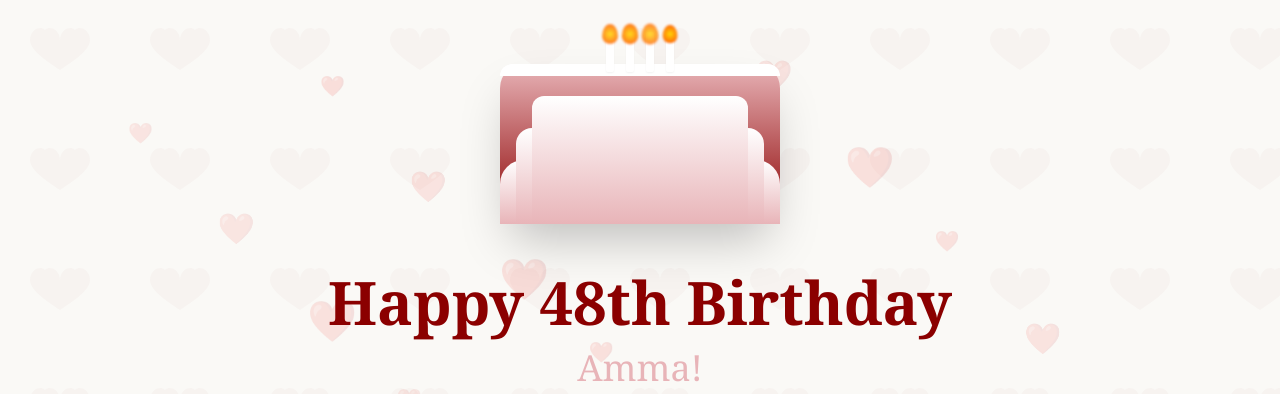
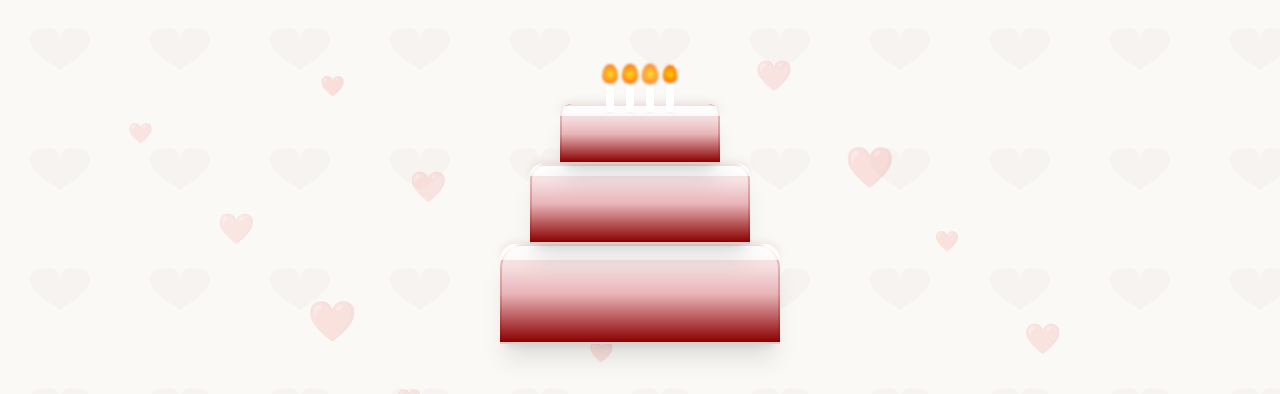
Before and after one commit to MedhaUdupa/amma-birthday, a React (Vite) app: page / in a window 1280 px wide. Both pictures are taken after a click on the button "Open with Love". Shown: the top 394 px of the page. Built offline with nearby package versions, Linux system fonts and the light colour scheme.

Commit message:
Create proper tiered cake design and make image carousel support unlimited images

```diff
--- a/src/components/BirthdayCake.jsx
+++ b/src/components/BirthdayCake.jsx
@@ -38,29 +38,47 @@ const BirthdayCake = () => {
   const candles = Array.from({ length: 4 }, (_, i) => i)
 
   return (
-    <div className="relative w-full flex justify-center">
-      {/* Cake Base */}
-      <div className="relative bg-gradient-to-b from-soft-rose to-deep-crimson rounded-t-3xl shadow-2xl"
-           style={{
-             width: 'min(280px, 90vw)',
-             height: 'clamp(140px, 25vw, 160px)',
-             maxWidth: '320px'
-           }}>
-        {/* Cake Layers - Bottom (largest) */}
-        <div className="absolute bottom-0 left-0 right-0 h-2/5 bg-gradient-to-b from-white to-soft-rose rounded-t-3xl" />
-        {/* Cake Layers - Middle */}
-        <div className="absolute bottom-0 left-0 right-0 h-3/5 bg-gradient-to-b from-white to-soft-rose rounded-t-2xl mx-4" />
-        {/* Cake Layers - Top (smallest) */}
-        <div className="absolute bottom-0 left-0 right-0 h-4/5 bg-gradient-to-b from-white to-soft-rose rounded-t-xl mx-8" />
+    <div className="relative w-full flex justify-center items-end" style={{ height: '280px' }}>
+      {/* Bottom Tier (Largest) */}
+      <div className="relative" style={{ width: '280px', height: '100px' }}>
+        <div className="absolute bottom-0 left-0 right-0 h-full bg-gradient-to-b from-white via-soft-rose to-deep-crimson rounded-t-3xl shadow-xl border-2 border-deep-crimson/20" />
+        <div className="absolute top-0 left-0 right-0 h-4 bg-white rounded-t-3xl" style={{
+          background: 'linear-gradient(to bottom, rgba(255,255,255,0.9), rgba(255,255,255,0.7))',
+          boxShadow: '0 -2px 10px rgba(139, 0, 0, 0.1)'
+        }} />
+      </div>
 
-        {/* Frosting */}
-        <div className="absolute top-0 left-0 right-0 h-3 bg-white rounded-t-3xl" />
-        <div className="absolute top-0 left-0 right-0 h-2 bg-white rounded-t-2xl mx-4" />
-        <div className="absolute top-0 left-0 right-0 h-2 bg-white rounded-t-xl mx-8" />
+      {/* Middle Tier */}
+      <div className="absolute" style={{
+        width: '220px',
+        height: '80px',
+        bottom: '100px',
+        left: '50%',
+        transform: 'translateX(-50%)'
+      }}>
+        <div className="absolute bottom-0 left-0 right-0 h-full bg-gradient-to-b from-white via-soft-rose to-deep-crimson rounded-t-2xl shadow-xl border-2 border-deep-crimson/20" />
+        <div className="absolute top-0 left-0 right-0 h-3 bg-white rounded-t-2xl" style={{
+          background: 'linear-gradient(to bottom, rgba(255,255,255,0.9), rgba(255,255,255,0.7))',
+          boxShadow: '0 -2px 10px rgba(139, 0, 0, 0.1)'
+        }} />
+      </div>
 
-        {/* Candles Container */}
-        <div className="absolute -top-6 sm:-top-8 left-0 right-0 flex justify-center gap-2 sm:gap-3 px-2"
-             style={{ maxWidth: '100%' }}>
+      {/* Top Tier (Smallest) */}
+      <div className="absolute" style={{
+        width: '160px',
+        height: '60px',
+        bottom: '180px',
+        left: '50%',
+        transform: 'translateX(-50%)'
+      }}>
+        <div className="absolute bottom-0 left-0 right-0 h-full bg-gradient-to-b from-white via-soft-rose to-deep-crimson rounded-t-xl shadow-xl border-2 border-deep-crimson/20" />
+        <div className="absolute top-0 left-0 right-0 h-3 bg-white rounded-t-xl" style={{
+          background: 'linear-gradient(to bottom, rgba(255,255,255,0.9), rgba(255,255,255,0.7))',
+          boxShadow: '0 -2px 10px rgba(139, 0, 0, 0.1)'
+        }} />
+
+        {/* Candles Container on Top Tier */}
+        <div className="absolute -top-8 left-0 right-0 flex justify-center gap-2 sm:gap-3 px-2">
           {candles.map((_, index) => (
             <Candle key={index} index={index} />
           ))}
--- a/src/components/Memories.jsx
+++ b/src/components/Memories.jsx
@@ -36,6 +36,7 @@ const ImageWithFallback = ({ src, fallbacks = [], alt, className }) => {
 
 const Memories = () => {
   const [currentIndex, setCurrentIndex] = useState(0)
+  const [availableImages, setAvailableImages] = useState([])
   const basePath = import.meta.env.BASE_URL || '/amma-birthday/'
 
   // Try multiple path variations including GitHub raw URLs as fallback
@@ -52,28 +53,89 @@ const Memories = () => {
     return paths
   }
 
-  const imageFiles = ['memory1.jpeg', 'memory2.jpeg', 'memory3.jpeg', 'memory4.jpeg']
-  const images = imageFiles.map(file => getImagePath(file))
+  // Dynamically detect available images (check up to 20 images)
+  useEffect(() => {
+    const checkImages = async () => {
+      const foundImages = []
+      const maxImages = 20 // Maximum number of images to check
+
+      for (let i = 1; i <= maxImages; i++) {
+        const filename = `memory${i}.jpeg`
+        const imagePaths = getImagePath(filename)
+
+        // Try to load the image to see if it exists
+        const img = new Image()
+        const checkImage = (pathIndex) => {
+          return new Promise((resolve) => {
+            if (pathIndex >= imagePaths.length) {
+              resolve(false)
+              return
+            }
+
+            img.onload = () => {
+              resolve(true)
+            }
+            img.onerror = () => {
+              resolve(checkImage(pathIndex + 1))
+            }
+            img.src = imagePaths[pathIndex]
+          })
+        }
+
+        const exists = await checkImage(0)
+        if (exists) {
+          foundImages.push(imagePaths)
+        } else {
+          // If we haven't found any images yet, continue checking
+          // If we found some but this one doesn't exist, we can stop
+          if (foundImages.length > 0) {
+            break
+          }
+        }
+      }
+
+      setAvailableImages(foundImages)
+    }
+
+    checkImages()
+  }, [basePath])
 
   // Auto-advance carousel
   useEffect(() => {
+    if (availableImages.length === 0) return
+
     const interval = setInterval(() => {
-      setCurrentIndex((prev) => (prev + 1) % images.length)
+      setCurrentIndex((prev) => (prev + 1) % availableImages.length)
     }, 5000) // Change image every 5 seconds
 
     return () => clearInterval(interval)
-  }, [images.length])
+  }, [availableImages.length])
 
   const goToSlide = (index) => {
     setCurrentIndex(index)
   }
 
   const goToPrevious = () => {
-    setCurrentIndex((prev) => (prev - 1 + images.length) % images.length)
+    if (availableImages.length === 0) return
+    setCurrentIndex((prev) => (prev - 1 + availableImages.length) % availableImages.length)
   }
 
   const goToNext = () => {
-    setCurrentIndex((prev) => (prev + 1) % images.length)
+    if (availableImages.length === 0) return
+    setCurrentIndex((prev) => (prev + 1) % availableImages.length)
+  }
+
+  // Show loading or empty state
+  if (availableImages.length === 0) {
+    return (
+      <div className="relative w-full max-w-md mx-auto px-4">
+        <div className="relative overflow-hidden rounded-lg shadow-2xl border-2 border-deep-crimson/20">
+          <div className="aspect-[9/16] w-full max-w-sm mx-auto flex items-center justify-center bg-soft-rose/20">
+            <p className="text-deep-crimson/50 font-serif text-center">Loading memories...</p>
+          </div>
+        </div>
+      </div>
+    )
   }
 
   return (
@@ -81,7 +143,7 @@ const Memories = () => {
       {/* Carousel Container */}
       <div className="relative overflow-hidden rounded-lg shadow-2xl border-2 border-deep-crimson/20">
         <AnimatePresence mode="wait">
-          {images.map((imagePaths, index) => {
+          {availableImages.map((imagePaths, index) => {
             if (index !== currentIndex) return null
             const [primaryPath, ...fallbackPaths] = imagePaths
 
@@ -108,6 +170,8 @@ const Memories = () => {
         </AnimatePresence>
 
         {/* Navigation Arrows */}
+        {availableImages.length > 1 && (
+          <>
             <button
               onClick={goToPrevious}
               className="absolute left-4 top-1/2 -translate-y-1/2 bg-deep-crimson/80 hover:bg-deep-crimson text-white p-3 rounded-full shadow-lg transition-all duration-300 z-10"
@@ -127,11 +191,14 @@ const Memories = () => {
                 <path strokeLinecap="round" strokeLinejoin="round" strokeWidth={2} d="M9 5l7 7-7 7" />
               </svg>
             </button>
+          </>
+        )}
       </div>
 
       {/* Dots Indicator */}
-      <div className="flex justify-center gap-2 mt-6">
-        {images.map((_, index) => (
+      {availableImages.length > 1 && (
+        <div className="flex justify-center gap-2 mt-6 flex-wrap">
+          {availableImages.map((_, index) => (
             <button
               key={index}
               onClick={() => goToSlide(index)}
@@ -144,6 +211,7 @@ const Memories = () => {
             />
           ))}
         </div>
+      )}
     </div>
   )
 }
```
Also changed, not shown: public/images/README.md. Lines whose indentation alone changed are shown as unchanged.
